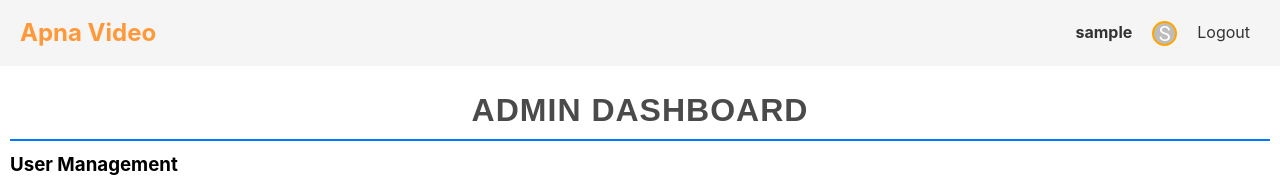
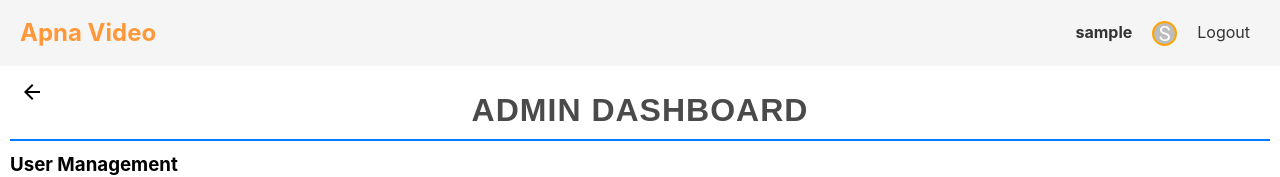
Before and after one commit to tsujit74/apnavideo, a React (Vite) app in the folder frontend/my-vite-app/: page /admin-dashboard in a window 1280 px wide. Shown: the top 177 px of the page. Built offline with nearby package versions, Linux system fonts and the light colour scheme; no server answers; sample sign-in values are in the browser's storage.

Commit message:
back butoon

```diff
--- a/frontend/my-vite-app/src/pages/AdminPage.jsx
+++ b/frontend/my-vite-app/src/pages/AdminPage.jsx
@@ -5,6 +5,7 @@ import { useSnackbar } from "notistack";
 import CircularProgress from "@mui/material/CircularProgress";
 import "../styles/AdminPage.css";
 import withAuth from "../utils/withAuth";
+import BackButton from "./BackButton";
 
 const AdminPage = () => {
   const { enqueueSnackbar } = useSnackbar();
@@ -114,6 +115,7 @@ const AdminPage = () => {
 
   return (
     <div className="admin">
+      <BackButton/>
       <h1 className="admin-heading">Admin Dashboard</h1>
 
       <h3>User Management</h3>
```
